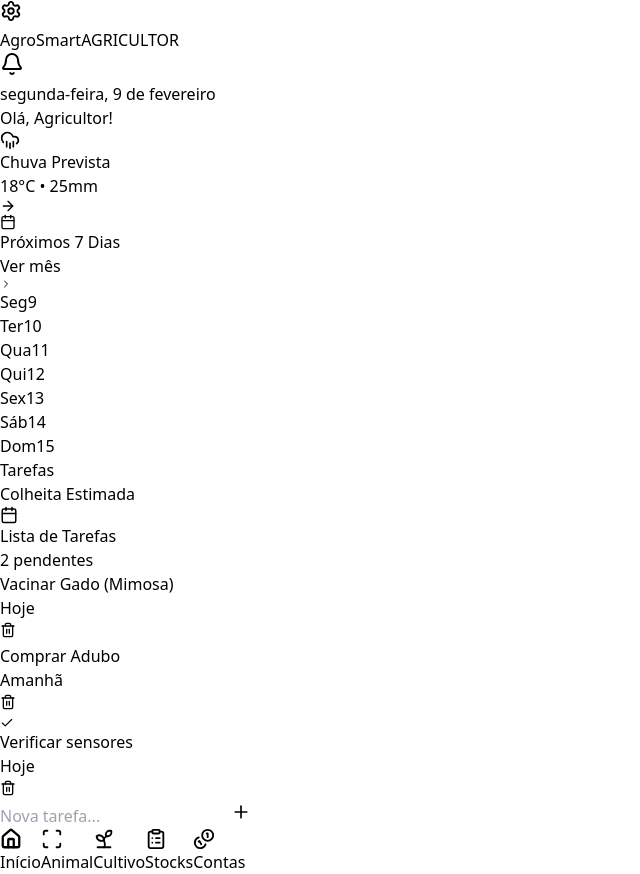
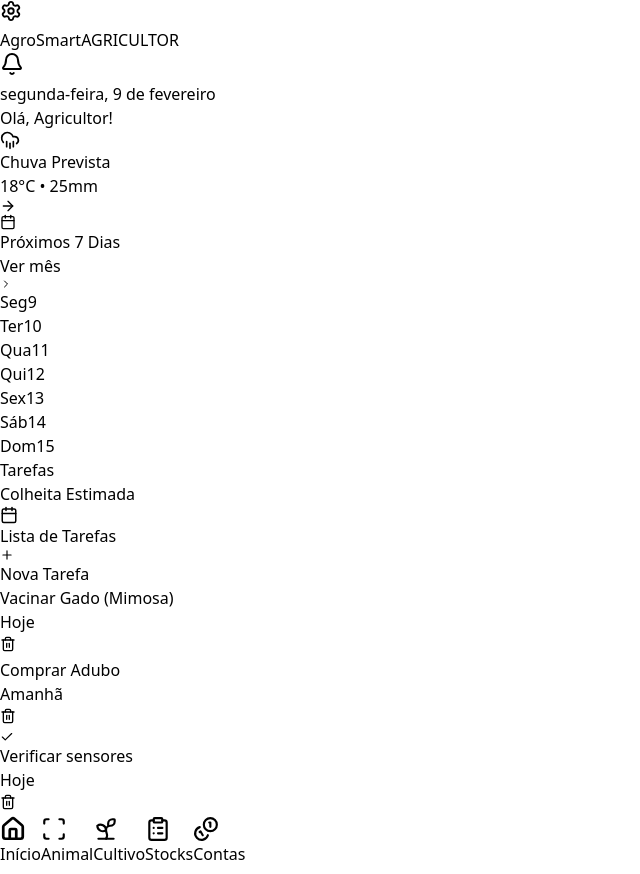
Before and after one commit to jorgemarques1339/agrosmart, a React (Vite) app: page / in a window 1280 px wide. Shown: the whole page, without its empty margins (0-640 px from the left). Built offline with nearby package versions, Linux system fonts and the light colour scheme.

Commit message:
Correções 8

```diff
--- a/src/App.jsx
+++ b/src/App.jsx
@@ -4,7 +4,7 @@ import {
   Map as MapIcon, List, ClipboardList, Plus, Coins, Camera, Loader2, Settings
 } from 'lucide-react';
 
-// --- IMPORTAR COMPONENTES LOCAIS (VS Code) ---
+// --- IMPORTAR COMPONENTES LOCAIS ---
 import WeatherWidget from './components/WeatherWidget';
 import PestDetection from './components/PestDetection';
 import FieldCard from './components/FieldCard';
@@ -144,7 +144,6 @@ export default function App() {
 
   // --- LÓGICA DE NEGÓCIO ---
 
-  // Cálculo de Notificações Ativas para o Badge
   const notificationCount =
     (animals.filter(a => a.status !== 'Saudável').length) +
     (stocks.filter(s => s.quantity <= (s.minLevel || 0)).length) +
@@ -162,7 +161,6 @@ export default function App() {
     setIsSettingsOpen(false);
   };
 
-  // Adicionar registo ao caderno de campo (GPS opcional)
   const addFieldLog = (fieldId, description, location = null) => {
     const newLog = {
       id: Date.now(),
@@ -170,7 +168,7 @@ export default function App() {
       date: new Date().toLocaleDateString('pt-PT'),
       description,
       type: 'intervencao',
-      location // { lat, lng }
+      location
     };
     setFieldLogs(prev => [newLog, ...prev]);
     showNotification(location ? 'Registo com GPS gravado! 📍' : 'Registo gravado.');
@@ -247,9 +245,10 @@ export default function App() {
 
   const updateStockPrice = (id, newPrice) => {
     const price = parseFloat(newPrice);
-    if (isNaN(price)) { showNotification('Preço inválido.'); return; }
-    setStocks(prev => prev.map(s => s.id === id ? { ...s, price: price } : s));
-    showNotification('Preço unitário atualizado!');
+    if (!isNaN(price)) {
+      setStocks(prev => prev.map(s => s.id === id ? { ...s, price } : s));
+      showNotification('Preço atualizado.');
+    }
   };
 
   const handleAddSale = () => {
@@ -286,9 +285,14 @@ export default function App() {
     showNotification('Produto adicionado ao armazém!');
   };
 
-  const handleAddTask = (title) => {
-    setTasks(prev => [...prev, { id: Date.now(), title, date: 'Hoje', done: false }]);
-    showNotification('Tarefa adicionada.');
+  const handleAddTask = (title, dateRaw) => {
+    let formattedDate = 'Hoje';
+    if (dateRaw) {
+        const d = new Date(dateRaw);
+        formattedDate = d.toLocaleDateString('pt-PT', { day: '2-digit', month: '2-digit', year: 'numeric' });
+    }
+    setTasks(prev => [...prev, { id: Date.now(), title, date: formattedDate, done: false }]);
+    showNotification('Tarefa agendada!');
   };
 
   const toggleTask = (id) => {
@@ -373,23 +377,17 @@ export default function App() {
   return (
     <div className="relative flex flex-col h-[100dvh] bg-[#FDFDF5] font-sans text-[#1A1C18] w-full max-w-md mx-auto shadow-2xl border-x border-gray-100 overflow-hidden">
 
-      {/* Top Bar */}
-      <div className="px-4 py-5 bg-[#FDFDF5] flex justify-between items-center z-30 sticky top-0 border-b border-[#E0E4D6] backdrop-blur-lg bg-opacity-95 flex-none">
-
-        {/* BOTÃO DEFINIÇÕES (ESQUERDA) */}
+      {/* 1. TOPO FIXO (Header) */}
+      <header className="flex-none px-4 py-5 bg-[#FDFDF5] flex justify-between items-center z-30 sticky top-0 border-b border-[#E0E4D6] backdrop-blur-lg bg-opacity-95">
         <div className="flex gap-2">
             <button onClick={() => setIsSettingsOpen(true)} className="w-12 h-12 flex items-center justify-center rounded-2xl bg-[#EFF2E6] text-[#43483E] active:scale-90 transition-all shadow-sm">
                 <Settings size={22} />
             </button>
         </div>
-
-        {/* NOME DO AGRICULTOR */}
         <div className="flex flex-col items-center">
             <span className="text-xl font-black tracking-tight leading-none uppercase italic text-[#3E6837]">AgroSmart</span>
             <span className="text-[9px] text-[#43483E] font-black mt-1 tracking-widest">{userName.toUpperCase()}</span>
         </div>
-
-        {/* NOTIFICAÇÕES (DIREITA) - ATUALIZADO: Abre o Modal de Notificações */}
         <div className="flex gap-1.5">
           <button
             onClick={() => setIsNotificationsOpen(true)}
@@ -401,10 +399,10 @@ export default function App() {
             )}
           </button>
         </div>
-      </div>
+      </header>
 
-      {/* Main Content Area */}
-      <div className="flex-1 overflow-y-auto px-4 pt-4 pb-36 space-y-5 scroll-smooth w-full">
+      {/* 2. ÁREA DE CONTEÚDO (Main) - Scrollável */}
+      <main className="flex-1 overflow-y-auto px-4 pt-4 pb-36 space-y-5 scroll-smooth w-full">
         {notification && (
           <div className="fixed top-24 left-1/2 transform -translate-x-1/2 bg-[#1A1C18] text-white px-5 py-4 rounded-[1.5rem] shadow-2xl text-sm z-[60] flex items-center justify-between animate-slide-up border border-white/5 w-11/12 max-w-xs">
             <span className="font-bold tracking-tight">{notification}</span>
@@ -430,11 +428,10 @@ export default function App() {
             stocks={stocks}
             onNavigate={(tab) => {
               setActiveTab(tab);
-              setIsNotificationsOpen(false); // Fecha o modal ao navegar
+              setIsNotificationsOpen(false);
             }}
         />
 
-        {/* --- Modal de Previsão do Tempo --- */}
         <WeatherForecastModal
           isOpen={isWeatherModalOpen}
           onClose={() => setIsWeatherModalOpen(false)}
@@ -442,7 +439,7 @@ export default function App() {
         />
 
         {/* --- MODAIS DE CRIAÇÃO --- */}
-        {/* Modal Novo Campo */}
+
         {isAddingField && (
           <div className="fixed inset-0 z-50 flex items-end justify-center bg-black/70 backdrop-blur-sm px-0">
             <div className="bg-white rounded-t-[2.5rem] p-7 w-full max-w-md shadow-2xl animate-slide-up pb-12 border-t border-[#E0E4D6] max-h-[85vh] overflow-y-auto">
@@ -456,7 +453,6 @@ export default function App() {
                 <div>
                   <label className="text-[11px] font-black text-[#74796D] uppercase ml-1 block mb-3 tracking-[0.15em]">Área (Hectares)</label>
                   <input type="number" className="w-full bg-[#FDFDF5] border-2 border-[#E0E4D6] rounded-2xl px-5 py-5 text-lg focus:border-[#3E6837] outline-none transition-all shadow-sm font-bold" placeholder="Ex: 5.5" value={newFieldArea} onChange={(e) => setNewFieldArea(e.target.value)} />
-                  <p className="text-[10px] text-[#74796D] mt-2 ml-2 italic">Necessário para cálculo de previsão IA.</p>
                 </div>
                 <div>
                   <label className="text-[11px] font-black text-[#74796D] uppercase ml-1 block mb-3 tracking-[0.15em]">Tipo de Cultura</label>
@@ -475,7 +471,6 @@ export default function App() {
           </div>
         )}
 
-        {/* Modal Registar Receita */}
         {isAddingSale && (
           <div className="fixed inset-0 z-50 flex items-end justify-center bg-black/70 backdrop-blur-sm px-0">
             <div className="bg-white rounded-t-[2.5rem] p-7 w-full max-w-md shadow-2xl animate-slide-up border-t border-[#E0E4D6] max-h-[85vh] overflow-y-auto">
@@ -496,7 +491,6 @@ export default function App() {
           </div>
         )}
 
-        {/* Modal Novo Produto */}
         {isAddingStock && (
           <div className="fixed inset-0 z-50 flex items-end justify-center bg-black/70 backdrop-blur-sm px-0">
             <div className="bg-white rounded-t-[2.5rem] p-7 w-full max-w-md shadow-2xl animate-slide-up border-t border-[#E0E4D6] max-h-[85vh] overflow-y-auto">
@@ -534,7 +528,6 @@ export default function App() {
           </div>
         )}
 
-        {/* Modal Novo Animal */}
         {isAddingAnimal && (
           <div className="fixed inset-0 z-50 flex items-end justify-center bg-black/70 backdrop-blur-sm px-0">
             <div className="bg-white rounded-t-[2.5rem] p-7 w-full max-w-md shadow-2xl animate-slide-up border-t border-[#E0E4D6] max-h-[85vh] overflow-y-auto">
@@ -570,13 +563,29 @@ export default function App() {
           <div className="space-y-10 max-w-md mx-auto pb-4 pt-4">
             {!scannedAnimalId && (
               <div className="text-center space-y-6 animate-fade-in px-6">
-                <div className="w-28 h-28 bg-[#E1E4D5] rounded-full flex items-center justify-center mx-auto text-[#3E6837] mb-4 shadow-inner border-4 border-white"><Scan size={56} /></div>
-                <div><h2 className="text-3xl font-black text-[#1A1C18] tracking-tighter uppercase italic">NFC Scanner</h2><p className="text-[#43483E] text-md leading-relaxed font-medium mt-2">Aproxime o smartphone da tag auricular do animal para ver o histórico.</p></div>
+                <div>
+                  <h2 className="text-3xl font-black text-[#1A1C18] tracking-tighter uppercase italic">NFC Scanner</h2>
+                  <p className="text-[#43483E] text-md leading-relaxed font-medium mt-2">Aproxime o smartphone da tag auricular do animal para ver o histórico.</p>
+                </div>
               </div>
             )}
             <div className="flex flex-col items-center justify-center gap-6 py-4">
-              <button onClick={handleScanNFC} disabled={isScanning} className={`relative w-48 h-48 rounded-[4rem] flex flex-col items-center justify-center transition-all duration-500 shadow-2xl border-[12px] border-white active:scale-90 ${isScanning ? 'bg-[#E1E4D5]' : 'bg-[#CBE6A2] text-[#2D4F00] hover:shadow-green-900/15'}`}>
-                {isScanning ? <><Loader2 className="w-16 h-16 text-[#3E6837] animate-spin mb-4" /><span className="font-black text-[10px] tracking-widest uppercase">A LER...</span></> : <><Scan className="w-16 h-16 mb-4" /><span className="font-black text-[10px] tracking-widest uppercase">LER ANIMAL</span></>}
+              <button
+                onClick={handleScanNFC}
+                disabled={isScanning}
+                className={`relative w-48 h-48 rounded-[4rem] flex flex-col items-center justify-center transition-all duration-500 shadow-2xl border-[12px] border-white active:scale-90 ${isScanning ? 'bg-[#E1E4D5]' : 'bg-[#CBE6A2] text-[#2D4F00] hover:shadow-green-900/15'}`}
+              >
+                {isScanning ? (
+                  <>
+                    <Loader2 className="w-16 h-16 text-[#3E6837] animate-spin mb-4" />
+                    <span className="font-black text-[10px] tracking-widest uppercase">A LER...</span>
+                  </>
+                ) : (
+                  <>
+                    <Scan className="w-16 h-16 mb-4" />
+                    <span className="font-black text-[10px] tracking-widest uppercase">LER ANIMAL</span>
+                  </>
+                )}
                 <div className="absolute inset-0 rounded-[4rem] border-4 border-[#2D4F00]/5 animate-pulse"></div>
               </button>
 
@@ -597,22 +606,21 @@ export default function App() {
 
         {activeTab === 'cultivo' && (
           <div className="space-y-7 max-w-md mx-auto pb-4">
-            <WeatherWidget weather={weather} />
             <PestDetection selectedImage={selectedImage} isAnalyzing={isAnalyzing} result={analysisResult} onClose={() => {setSelectedImage(null); setAnalysisResult(null);}} />
 
             <div className="flex items-center justify-between mt-6 px-1">
               <h2 className="text-[#1A1C18] font-black text-2xl tracking-tighter uppercase italic">Os Meus Campos</h2>
               <div className="flex gap-2.5">
-                <label className="flex items-center gap-2.5 p-4 bg-white rounded-2xl border-2 border-[#E0E4D6] text-[#3E6837] cursor-pointer shadow-sm active:scale-90 active:bg-[#FDFDF5] transition-all px-5">
-                  <Camera size={22} />
+                <label className="flex items-center gap-2.5 p-4 bg-white rounded-2xl border-1 border-[#E0E4D6] text-[#3E6837] cursor-pointer shadow-sm active:scale-80 active:bg-[#FDFDF5] transition-all px-5">
+                  <Camera size={20} />
                   <span className="text-[10px] font-black uppercase tracking-widest">Usar IA</span>
                   <input type="file" className="hidden" accept="image/*" capture="environment" onChange={handleImageUpload} />
                 </label>
                 <button
                   onClick={() => setIsAddingField(true)}
-                  className="bg-[#3E6837] text-white p-4 rounded-2xl active:scale-85 shadow-lg shadow-green-900/20 transition-all border-2 border-[#2D4F00]"
+                  className="bg-[#3E6837] text-white p-4 rounded-2xl active:scale-80 shadow-lg shadow-green-900/20 transition-all border-1 border-[#2D4F00]"
                 >
-                  <Plus size={26} />
+                  <Plus size={20} />
                 </button>
               </div>
             </div>
@@ -665,10 +673,10 @@ export default function App() {
             <FinanceManager transactions={transactions} stocks={stocks} onAddSale={() => setIsAddingSale(true)} />
           </div>
         )}
-      </div>
+      </main>
 
-      {/* Bottom Navigation Bar - Absolute Position */}
-      <div className="absolute bottom-0 left-0 right-0 bg-[#FDFDF5]/95 backdrop-blur-2xl h-20 pb-4 flex justify-around items-center z-40 border-t border-[#E0E4D6] px-2 shadow-[0_-10px_40px_rgba(0,0,0,0.1)]">
+      {/* 3. BARRA INFERIOR (Nav) - Flex-none */}
+      <nav className="flex-none h-20 bg-[#FDFDF5]/95 backdrop-blur-md border-t border-[#E0E4D6] px-2 flex justify-around items-center z-40 shadow-up">
         {[
           {id: 'home', icon: Home, label: 'Início'},
           {id: 'animal', icon: Scan, label: 'Animal'},
@@ -678,25 +686,18 @@ export default function App() {
         ].map(tab => (
           <button
             key={tab.id}
-            onClick={() => {
-              setActiveTab(tab.id);
-              const container = document.querySelector('.overflow-y-auto');
-              if (container) container.scrollTo({ top: 0, behavior: 'smooth' });
-            }}
+            onClick={() => { setActiveTab(tab.id); }}
             className="flex flex-col items-center gap-1 flex-1 py-1 relative active:scale-90 transition-transform"
           >
             <div className={`h-9 w-14 rounded-xl flex items-center justify-center transition-all duration-300 ${activeTab === tab.id ? 'bg-[#3E6837] text-white shadow-md' : 'bg-transparent text-[#74796D]'}`}>
-              <tab.icon size={22} strokeWidth={activeTab === tab.id ? 2.5 : 2} />
+              <tab.icon size={26} strokeWidth={activeTab === tab.id ? 2.5 : 2} />
             </div>
-            <span className={`text-[9px] font-black uppercase tracking-tight ${activeTab === tab.id ? 'text-[#3E6837]' : 'text-[#74796D]'}`}>
+            <span className={`text-[9px] font-black uppercase tracking-tighter transition-colors duration-300 ${activeTab === tab.id ? 'text-[#042100]' : 'text-[#74796D]'}`}>
               {tab.label}
             </span>
-            {activeTab === tab.id && (
-              <div className="absolute -bottom-1 w-2 h-2 bg-[#3E6837] rounded-full animate-bounce shadow-md"></div>
-            )}
           </button>
         ))}
-      </div>
+      </nav>
     </div>
   );
 }
--- a/src/components/DashboardHome.jsx
+++ b/src/components/DashboardHome.jsx
@@ -1,21 +1,31 @@
 import React, { useState } from 'react';
 import {
-  Sun, CloudRain, Calendar, Check, Plus, Trash2, ArrowRight
+  Sun, CloudRain, AlertTriangle, CheckCircle, ArrowRight,
+  Calendar, Bell, Check, Plus, Trash2, Package, X
 } from 'lucide-react';
 
-// Importar o widget de calendário
 import CalendarWidget from './CalendarWidget';
 
 const DashboardHome = ({ weather, animals, fields, onNavigate, tasks, onToggleTask, onAddTask, onDeleteTask, stocks, onWeatherClick }) => {
-
+  // Filtros de alertas
+  const sickAnimals = Array.isArray(animals) ? animals.filter(a => a.status !== 'Saudável') : [];
+  const lowStocks = Array.isArray(stocks) ? stocks.filter(s => s.quantity <= (s.minLevel || 0)) : [];
   const rainAlert = weather.precip >= 20;
   const today = new Date().toLocaleDateString('pt-PT', { weekday: 'long', day: 'numeric', month: 'long' });
-  const [newTaskInput, setNewTaskInput] = useState('');
 
-  const handleAddTask = () => {
-    if (newTaskInput.trim()) {
-      onAddTask(newTaskInput);
-      setNewTaskInput('');
+  // --- Estados para Nova Tarefa ---
+  const [isAddingTask, setIsAddingTask] = useState(false);
+  const [newTaskTitle, setNewTaskTitle] = useState('');
+  const [newTaskDate, setNewTaskDate] = useState('');
+
+  const handleAddTaskClick = () => {
+    if (newTaskTitle.trim()) {
+      // Envia título e data para o App.jsx
+      onAddTask(newTaskTitle, newTaskDate);
+      // Limpar campos
+      setNewTaskTitle('');
+      setNewTaskDate('');
+      setIsAddingTask(false);
     }
   };
 
@@ -26,11 +36,7 @@ const DashboardHome = ({ weather, animals, fields, onNavigate, tasks, onToggleTa
         <p className="text-xs font-bold text-[#74796D] uppercase tracking-wider mb-1 capitalize">{today}</p>
         <h1 className="text-2xl font-normal text-[#1A1C18]">Olá, <span className="font-semibold text-[#3E6837]">Agricultor!</span></h1>
 
-        <div
-          onClick={onWeatherClick}
-          className="mt-4 flex items-center gap-3 bg-[#FDFDF5] p-3 rounded-xl border border-[#EFF2E6] cursor-pointer active:scale-95 transition-all hover:border-[#3E6837]"
-          title="Ver Previsão Detalhada"
-        >
+        <div onClick={onWeatherClick} className="mt-4 flex items-center gap-3 bg-[#FDFDF5] p-3 rounded-xl border border-[#EFF2E6] cursor-pointer active:scale-95 transition-all hover:border-[#3E6837]" title="Ver Previsão Detalhada">
           <div className={`p-2 rounded-full ${rainAlert ? 'bg-blue-100 text-blue-600' : 'bg-orange-100 text-orange-600'}`}>
             {rainAlert ? <CloudRain size={20} /> : <Sun size={20} />}
           </div>
@@ -42,7 +48,7 @@ const DashboardHome = ({ weather, animals, fields, onNavigate, tasks, onToggleTa
         </div>
       </div>
 
-      {/* 2. Widget de Calendário */}
+      {/* 2. Calendário */}
       <CalendarWidget tasks={tasks} fields={fields} />
 
       {/* 3. Lista de Tarefas (AgroAgenda) */}
@@ -51,12 +57,55 @@ const DashboardHome = ({ weather, animals, fields, onNavigate, tasks, onToggleTa
           <h2 className="text-lg font-medium text-[#1A1C18] flex items-center gap-2">
             <Calendar size={18} className="text-[#3E6837]" />Lista de Tarefas
           </h2>
-          <span className="text-xs bg-[#E1E4D5] px-2 py-1 rounded-full text-[#43483E] font-medium">
-            {tasks.filter(t => !t.done).length} pendentes
-          </span>
+
+          {/* Botão para EXPANDIR formulário de nova tarefa */}
+          {!isAddingTask && (
+             <button
+               onClick={() => setIsAddingTask(true)}
+               className="text-xs bg-[#3E6837] text-white px-3 py-1.5 rounded-full font-bold flex items-center gap-1 active:scale-90 transition-transform shadow-sm"
+             >
+               <Plus size={14} /> Nova Tarefa
+             </button>
+          )}
         </div>
 
         <div className="bg-white rounded-[24px] p-4 border border-[#E0E4D6] shadow-sm">
+
+          {/* FORMULÁRIO EXPANDÍVEL */}
+          {isAddingTask && (
+            <div className="mb-4 pb-4 border-b border-[#EFF2E6] animate-slide-down">
+               <div className="flex justify-between items-center mb-2">
+                 <span className="text-xs font-bold text-[#3E6837] uppercase tracking-wider">Nova Tarefa</span>
+                 <button onClick={() => setIsAddingTask(false)} className="text-[#74796D] p-1 bg-gray-100 rounded-full active:scale-90">
+                    <X size={14} />
+                 </button>
+               </div>
+               <div className="space-y-3">
+                 <input
+                   type="text"
+                   placeholder="O que precisa de ser feito?"
+                   className="w-full bg-[#FDFDF5] border-2 border-[#E0E4D6] rounded-xl px-4 py-3 text-sm font-bold focus:border-[#3E6837] outline-none transition-colors"
+                   value={newTaskTitle}
+                   onChange={(e) => setNewTaskTitle(e.target.value)}
+                 />
+                 <div className="flex gap-2">
+                   <input
+                     type="date"
+                     className="flex-1 bg-[#FDFDF5] border-2 border-[#E0E4D6] rounded-xl px-4 py-3 text-sm font-bold focus:border-[#3E6837] outline-none text-[#43483E]"
+                     value={newTaskDate}
+                     onChange={(e) => setNewTaskDate(e.target.value)}
+                   />
+                   <button
+                     onClick={handleAddTaskClick}
+                     className="bg-[#3E6837] text-white px-5 py-3 rounded-xl font-bold shadow-md active:scale-95 transition-transform flex items-center justify-center"
+                   >
+                     <Plus size={20} />
+                   </button>
+                 </div>
+               </div>
+            </div>
+          )}
+
           <div className="space-y-3">
             {tasks.map((task) => (
               <div key={task.id} className="flex items-center gap-3 p-2 hover:bg-[#FDFDF5] rounded-xl transition-colors group">
@@ -74,30 +123,16 @@ const DashboardHome = ({ weather, animals, fields, onNavigate, tasks, onToggleTa
 
                 <button
                   onClick={() => onDeleteTask(task.id)}
-                  className="text-red-400 hover:text-red-600 p-2 rounded-lg transition-colors"
+                  className="text-red-400 hover:text-red-600 p-2 rounded-lg transition-colors active:scale-90"
                   title="Apagar Tarefa"
                 >
                   <Trash2 size={16} />
                 </button>
               </div>
             ))}
-          </div>
-
-          <div className="mt-4 pt-3 border-t border-[#EFF2E6] flex gap-2">
-            <input
-              type="text"
-              placeholder="Nova tarefa..."
-              className="flex-1 bg-[#FDFDF5] border border-[#E0E4D6] rounded-xl px-4 py-2 text-sm outline-none focus:border-[#3E6837] focus:ring-1 focus:ring-[#3E6837] transition-all"
-              value={newTaskInput}
-              onChange={(e) => setNewTaskInput(e.target.value)}
-              onKeyPress={(e) => e.key === 'Enter' && handleAddTask()}
-            />
-            <button
-              onClick={handleAddTask}
-              className="bg-[#3E6837] text-white p-2.5 rounded-xl hover:bg-[#2D4F00] active:scale-95 transition-all shadow-sm"
-            >
-              <Plus size={20} />
-            </button>
+            {tasks.length === 0 && !isAddingTask && (
+              <p className="text-center text-xs text-[#74796D] py-4 italic">Sem tarefas pendentes.</p>
+            )}
           </div>
         </div>
       </div>
```
Also changed, not shown: public/pwa-192x192.png (added), public/pwa-512x512.png (added).
